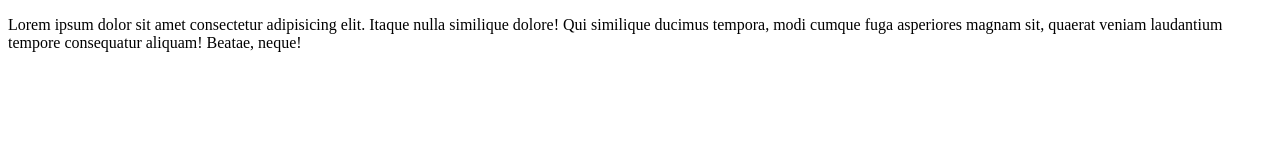
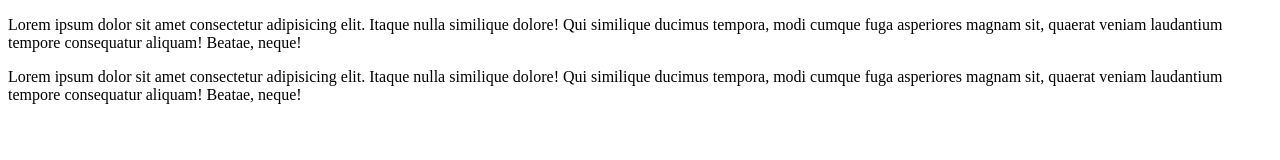
Before and after one commit to prncss130917/Project-001, a plain HTML site: page index.html in a window 1280 px wide. Drawn offline with Linux system fonts and the light colour scheme.

Commit message:
Update index.html

```diff
--- a/index.html
+++ b/index.html
@@ -9,5 +9,10 @@
             asperiores magnam sit, quaerat veniam laudantium tempore consequatur
             aliquam! Beatae, neque!
         </p>
+                <p>Lorem ipsum dolor sit amet consectetur adipisicing elit. Itaque nulla
+            similique dolore! Qui similique ducimus tempora, modi cumque fuga
+            asperiores magnam sit, quaerat veniam laudantium tempore consequatur
+            aliquam! Beatae, neque!
+        </p>
     </body>
 </html>
```
